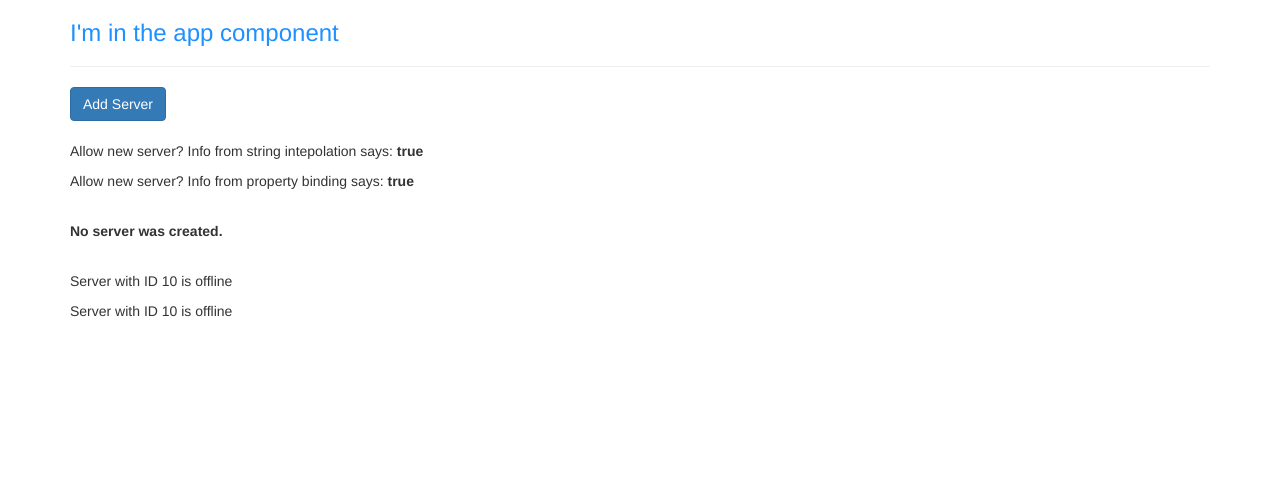
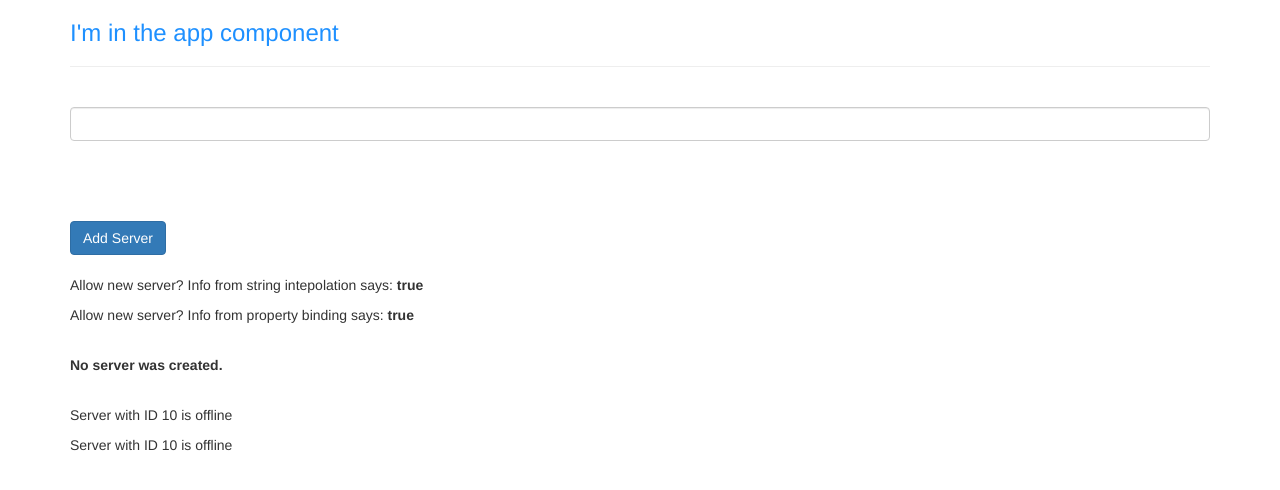
Before and after one commit to rimeister/udemy-the-complete-guide-to-angular, an Angular app: page / in a window 1280 px wide. Shown: the top 490 px of the page. Built offline with nearby package versions, Linux system fonts and the light colour scheme.

Commit message:
Section 2, lecture 28 complete. Got input data from html input, auto updates copy in a p tag

```diff
--- a/src/app/servers/servers.component.html
+++ b/src/app/servers/servers.component.html
@@ -5,7 +5,12 @@ Property binding: The 'disable' property will update automatically when allowNew
 In addition to binding to HTML properties (e.g., 'disabled', demonstrated above) you can bind to other properties, such as Angular directives.
 
  -->
-
+<label for="Server Name"></label>
+<input type="text" class="form-control" (input)="onUpdateServerName($event)"><!-- Listens to input event, fires when user types. $event is a reserved variable name, is the data emitted with the event -->
+<br><br>
+{{ serverName }}
+<br>
+<br>
 <button class="btn btn-primary" [disabled]="!allowNewServer" (click)="onCreateServer()">Add Server</button><!-- You can bind to any of the events made available to you by the html attribute -->
 <!-- General rule: Don't put too much logic into your templates -->
 
--- a/src/app/servers/servers.component.ts
+++ b/src/app/servers/servers.component.ts
@@ -9,6 +9,8 @@ export class ServersComponent implements OnInit {
 
 	allowNewServer = false;
 	serverCreationStatus = 'No server was created.';
+	serverName = '';
+
 
 	constructor() {
 		setTimeout( () => {
@@ -19,6 +21,11 @@ export class ServersComponent implements OnInit {
 	ngOnInit() {
 	}
 
+	onUpdateServerName(event: any) {
+		console.log(event);
+		this.serverName = (<HTMLInputElement>event.target).value; // <HTMLInputElement> tells TS that the type of the element on which the event is happening is an HTML input. "Explicit Casting"
+	}
+
 	onCreateServer() {
 		this.serverCreationStatus = 'A new server was created.';
 	}
```
